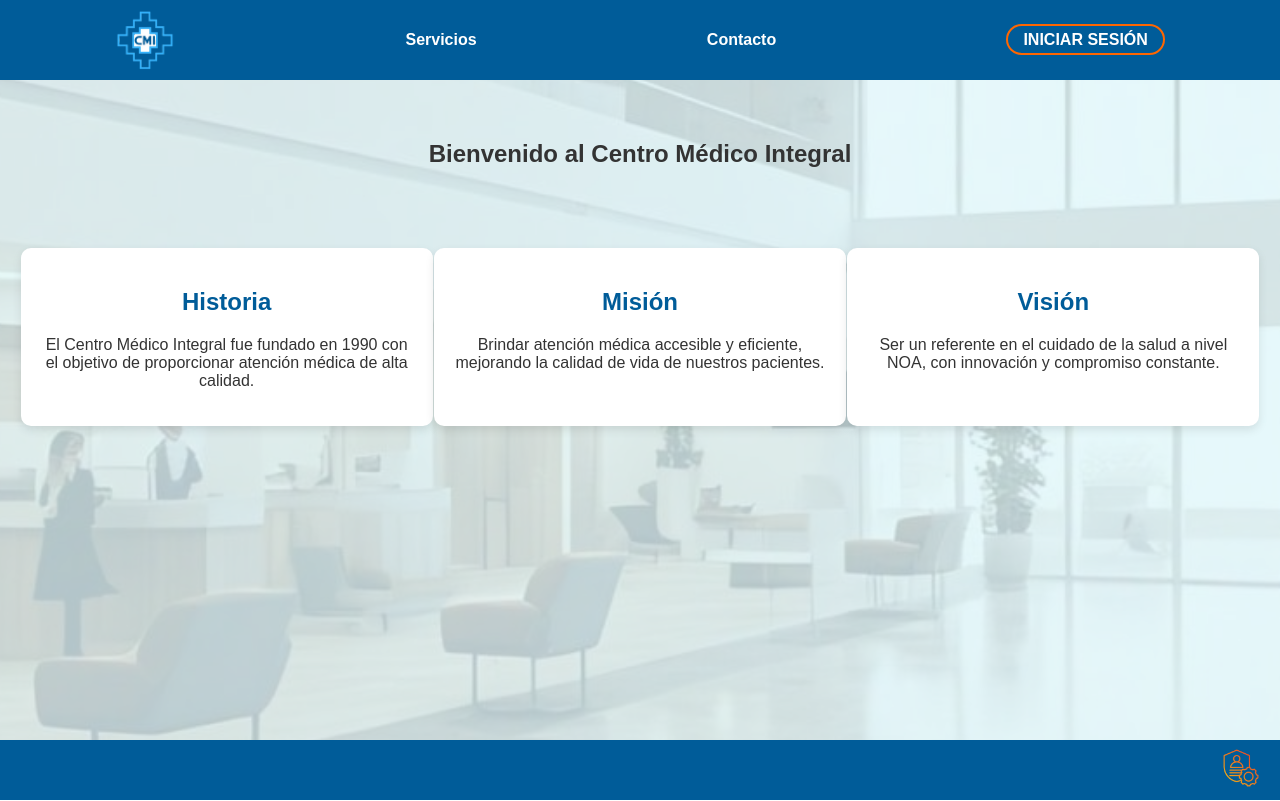
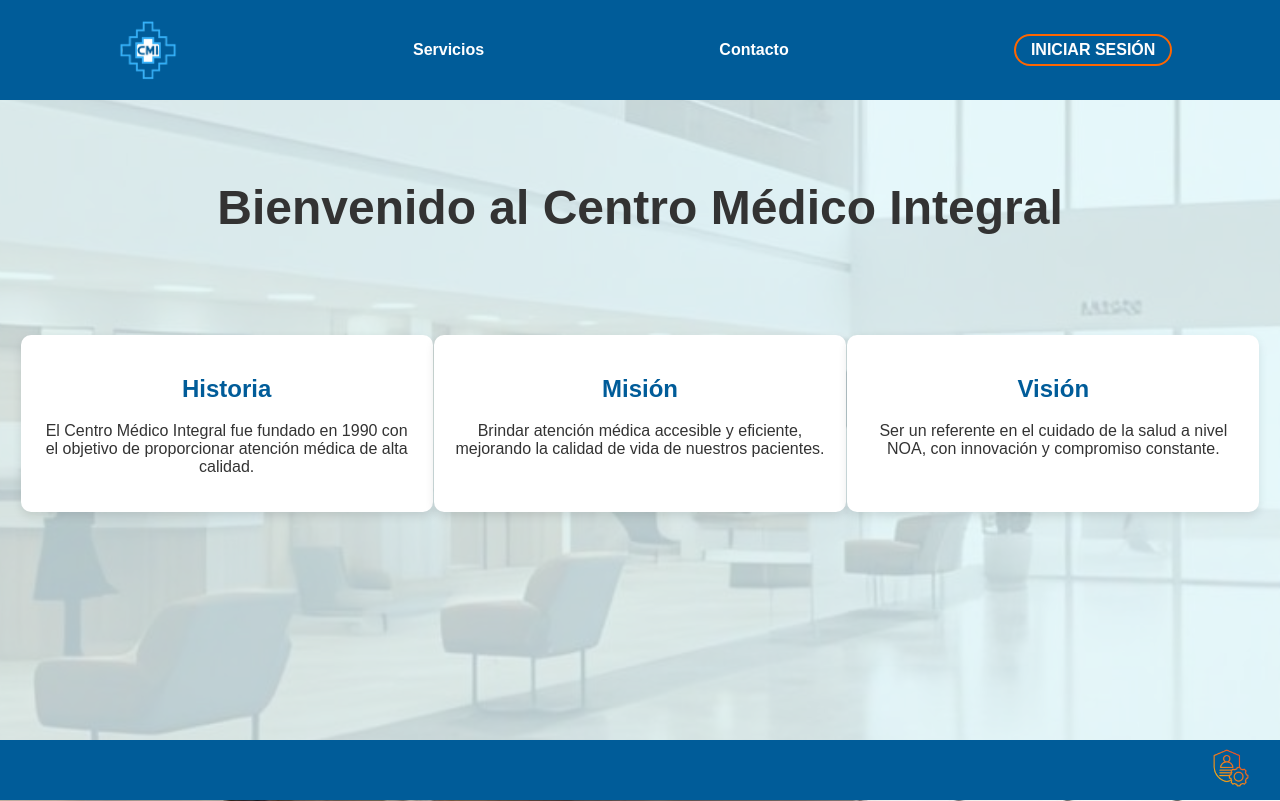
Before and after one commit to callejero666/programacion4-losalfa, a Flask app: page / in a window 1280 px wide. Run offline with Flask 2, Linux system fonts and the light colour scheme.

Commit message:
Optimizacion de pestañas informativas

```diff
--- a/consultorio/app/static/css/style.css
+++ b/consultorio/app/static/css/style.css
@@ -85,6 +85,10 @@ nav ul li a {
     display: flex;
     justify-content: center;
     align-items: center;
+}
+.welcome-section h1 {
+    font-size: 3rem; /* Tamaño de fuente más grande */
+    font-weight: bold;
 }
 
 /* Sección de información */
@@ -180,3 +184,56 @@ footer {
         width: 90%; /* Ampliar aún más el tamaño en pantallas muy pequeñas */
     }
 }
+
+/* Menú desplegable */
+ul {
+    list-style-type: none;
+    padding: 0;
+}
+
+li {
+    display: inline-block;
+    position: relative;
+}
+
+a {
+    text-decoration: none;
+    padding: 10px;
+    display: block;
+    color: white;
+}
+
+/* Estilos para el contenedor desplegable */
+.dropdown:hover .dropdown-menu {
+    display: block;
+}
+
+.dropdown-menu {
+    display: none;
+    position: absolute;
+    top: 100%;
+    left: 0;
+    background-color: rgba(255, 255, 255, 0.9);
+    border: 1px solid #ccc;
+    box-shadow: 0px 8px 16px rgba(0, 0, 0, 0.2);
+    min-width: 200px;
+    z-index: 1;
+    border-radius: 5px;
+}
+
+.dropdown-menu li {
+    padding: 12px;
+    color: #333;
+}
+
+.dropdown-menu a {
+    color: #333;
+    font-size: 14px;
+    text-decoration: none;
+}
+
+.dropdown-menu a:hover {
+    background-color: #6e9cbb;
+
+    cursor: default;
+}
--- a/consultorio/app/templates/home.html
+++ b/consultorio/app/templates/home.html
@@ -12,8 +12,23 @@
         <nav>
             <ul>
                 <li><a href="#"><img src="{{ url_for('static', filename='img/logo-consultorio.png') }}" alt="" class="nav-logo"></a></li>
-                <li><a href="#">Servicios</a></li>
-                <li><a href="#">Contacto</a></li>
+                <li class="dropdown">
+                    <a href="#">Servicios</a>
+                    <ul class="dropdown-menu">
+                        <li><a href="#">Consulta General - Dr. Juan Pérez</a></li>
+                        <li><a href="#">Pediatría - Dra. María López</a></li>
+                        <li><a href="#">Cardiología - Dr. Carlos Gómez</a></li>
+                        <li><a href="#">Odontología - Dra. Ana Rodríguez</a></li>
+                    </ul>
+                </li>
+                <li class="dropdown">
+                    <a href="#">Contacto</a>
+                    <ul class="dropdown-menu">
+                        <li><a href="#">Teléfono: (387)- 4033330</a></li>
+                        <li><a href="#">Email: centromedicointegral@salta.com</a></li>
+                        <li><a href="#">Dirección: San Martin 111, Ciudad de Salta</a></li>
+                    </ul>
+                </li>
                 <li><a class="login-button" href="{{ url_for('login') }}">Iniciar sesión</a></li>
             </ul>
         </nav>
```
